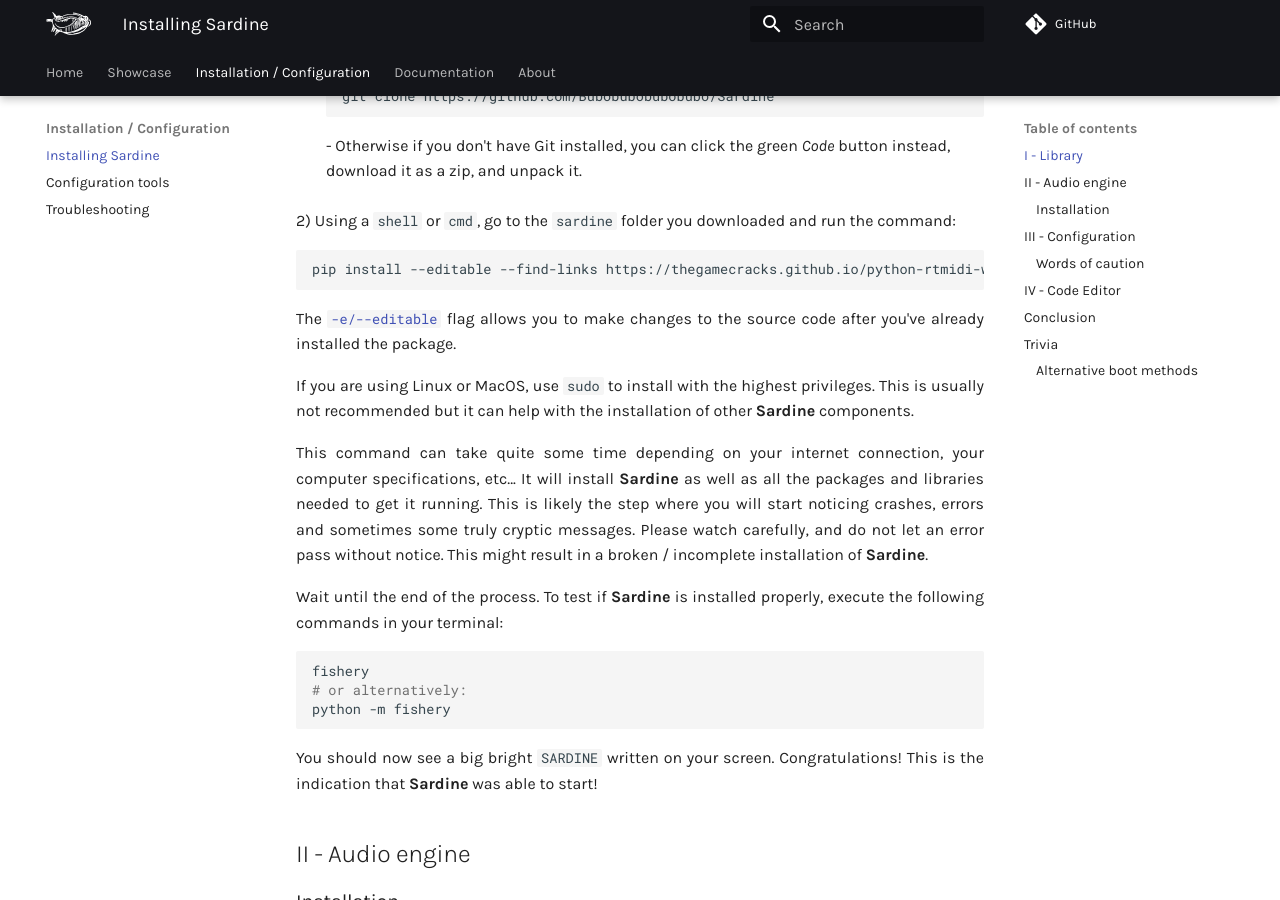
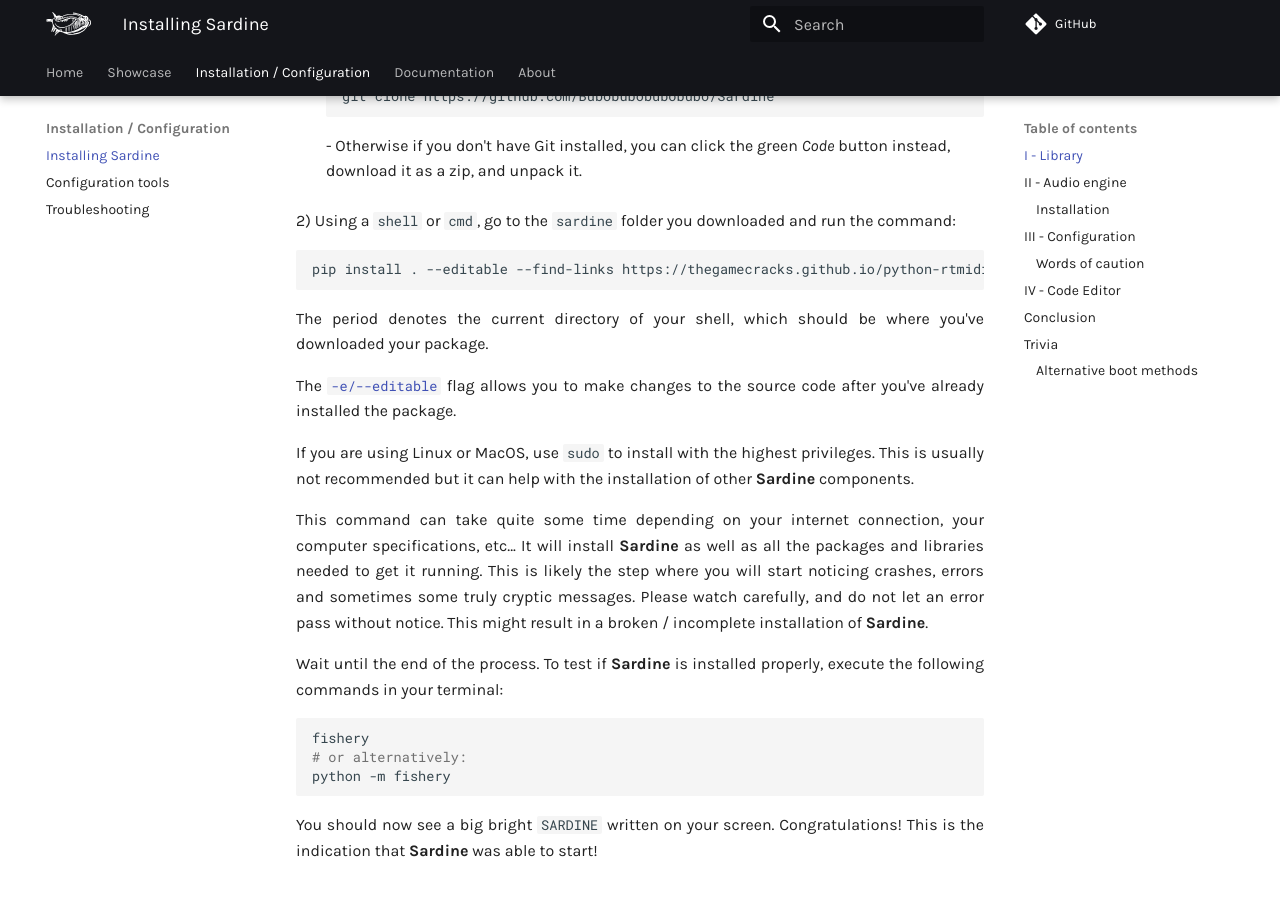
Before and after one commit to EmmaleeBonderud0325/sardine, an MkDocs documentation site: the page built from docs/technical/installation.md, in a window 1280 px wide and 900 px high, scrolled down 1788 px. Built offline with MkDocs 1.6.1 and Material for MkDocs 9.7.7, drawn with Linux system fonts in a browser that asks for light colours; comment, search, counter and statistics services are not loaded.

Commit message:
docs: clarify the period in the dev install command

````diff
--- a/docs/technical/installation.md
+++ b/docs/technical/installation.md
@@ -70,8 +70,11 @@
    and run the command:
 
    ```shell
-   pip install --editable --find-links https://thegamecracks.github.io/python-rtmidi-wheels/ .
+   pip install . --editable --find-links https://thegamecracks.github.io/python-rtmidi-wheels/
    ```
+
+   The period denotes the current directory of your shell, which should be
+   where you've downloaded your package.
 
    The [`-e/--editable`](https://setuptools.pypa.io/en/latest/userguide/development_mode.html)
    flag allows you to make changes to the source code after you've already installed the package.
````
